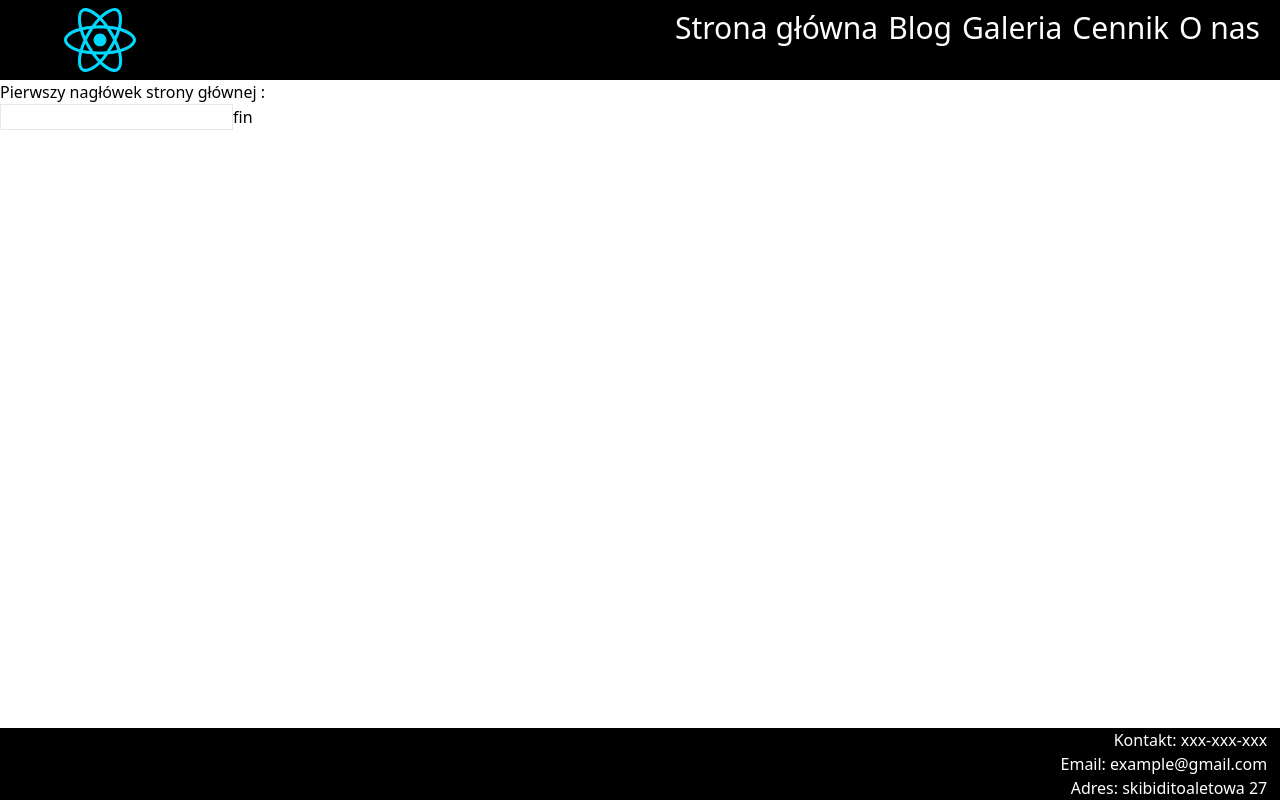
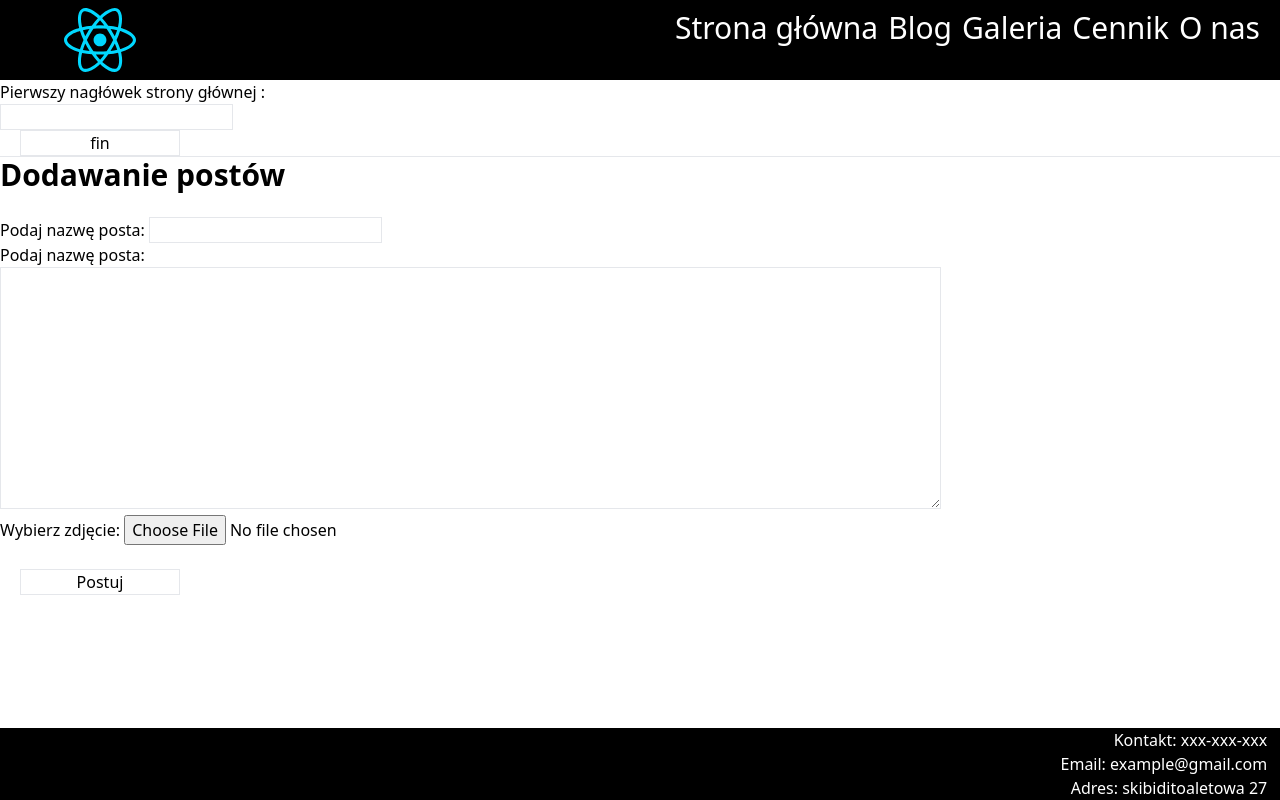
Before and after one commit to Reishimanfr/tipitipi-backend, a React (Vite) app: page /admin in a window 1280 px wide. Built offline with nearby package versions, Linux system fonts and the light colour scheme.

Commit message:
added frontend basics

```diff
--- a/package.json
+++ b/package.json
@@ -10,9 +10,12 @@
                 "build": "tsc -b && vite build"
         },
         "dependencies": {
+                "i18next": "^23.13.0",
+                "json-edit-react": "^1.15.7",
                 "phosphor-react": "^1.4.1",
                 "react": "^18.3.1",
                 "react-dom": "^18.3.1",
+                "react-i18next": "^15.0.1",
                 "react-router-dom": "^6.26.0"
         },
         "devDependencies": {
--- a/src/frontend/components/navbar.tsx
+++ b/src/frontend/components/navbar.tsx
@@ -62,7 +62,6 @@ function RenderMobileMenu(
 function Navbar() {
   const [menuVisible, setMenuVisible] = useState(false);
   const [shouldRender, setShouldRender] = useState(false);
-  const [shouldNavbarHide , setShouldNavbarHide] = useState("top-0");
   //u góry mamy state od tego że menu dla urzadzen mobilnych ma byc wyswietlane
 
   const handleResize = () => {
--- a/src/frontend/pages/admin.tsx
+++ b/src/frontend/pages/admin.tsx
@@ -1,18 +1,52 @@
 import { useState } from "react"
 
 const Admin = (props : any) => {
+    const BORDER_CSS = "border"
+
+    //edycja tekstu na stronie
     const [mainpageFirstHeader , setMainpageFirstHeader] = useState(props.mainpageFirstHeader)  //tworzymy stan lokalny ktorego poczatkowym stanem jest to co widzą wszyscy , czyli state z app.tsx
+
+    //dodawanie postów
+    const [title,setTitle] = useState("")
+    const [content,setContent] = useState("")
+    const postHandler = () => {
+        console.log("Post")
+        console.log("tytuł : " + title)
+        console.log("treść : " + content)
+        console.log("dodano do bazy danych")
+    }
+
     return(
+        <>
         <div>
             {/* wyświetlamy to co widzi użytkownik */}
             <h1>Pierwszy nagłówek strony głównej : {props.mainpageFirstHeader}</h1>
 
             {/* zmieniamy stan lokalny na to co wpisze admin */}
-            <input className="border" onChange={(event) => setMainpageFirstHeader(event.target.value)}></input>
+            <input className={BORDER_CSS} onChange={(event) => setMainpageFirstHeader(event.target.value)}></input><br></br>
 
             {/* po wcisnieciu przycisku wywolywana jest funkcja podana w props , stan globalny dostaje wartosc lokalnego */}
-            <button onClick={() => props.changeMainpageFirstHeader(mainpageFirstHeader)}>fin</button>
+            <button className={BORDER_CSS+" w-40 ml-5"} onClick={() => props.changeMainpageFirstHeader(mainpageFirstHeader)}>fin</button>
+
+            <hr></hr>
         </div>
+        <div>
+            <h1 className="font-bold text-3xl">Dodawanie postów</h1><br></br>
+            <form>
+                <label htmlFor="title">Podaj nazwę posta: </label>
+                <input type="text" name="title" className={BORDER_CSS} onChange={(event) => setTitle(event.target.value)}/><br></br>
+
+                <label htmlFor="content">Podaj nazwę posta: </label><br/>
+                <textarea name="content" className={BORDER_CSS } cols={100} rows={10} onChange={(event) => setContent(event.target.value)}></textarea><br></br>
+
+                <label htmlFor="image">Wybierz zdjęcie: </label>
+                <input type="file" name="image" accept="image/*"></input><br></br><br></br>
+            </form>
+                {/* <input type="submit" value="Postuj" name="submitButton" className={BORDER_CSS +" w-40 ml-5"} onSubmit={() => setTest("xd")}/> */}
+            <button className={BORDER_CSS +" w-40 ml-5"} onClick={() => postHandler()}>Postuj</button>
+
+        </div>
+        </>
     )
 }
 export default Admin
--- a/src/frontend/pages/mainpage.tsx
+++ b/src/frontend/pages/mainpage.tsx
@@ -4,7 +4,7 @@ const Mainpage = (props : any) => {
         <div>
             <h1>Mainpage</h1>
             <Link to="/admin">Admin</Link>
-            <h1>{props.mainpageFirstHeader}</h1>
+            <h1 className="text-center">{props.mainpageFirstHeader}</h1>
         </div>
     )
 }
```
Also changed, not shown: 1 other file (tests, documents, lock files or other folders).
